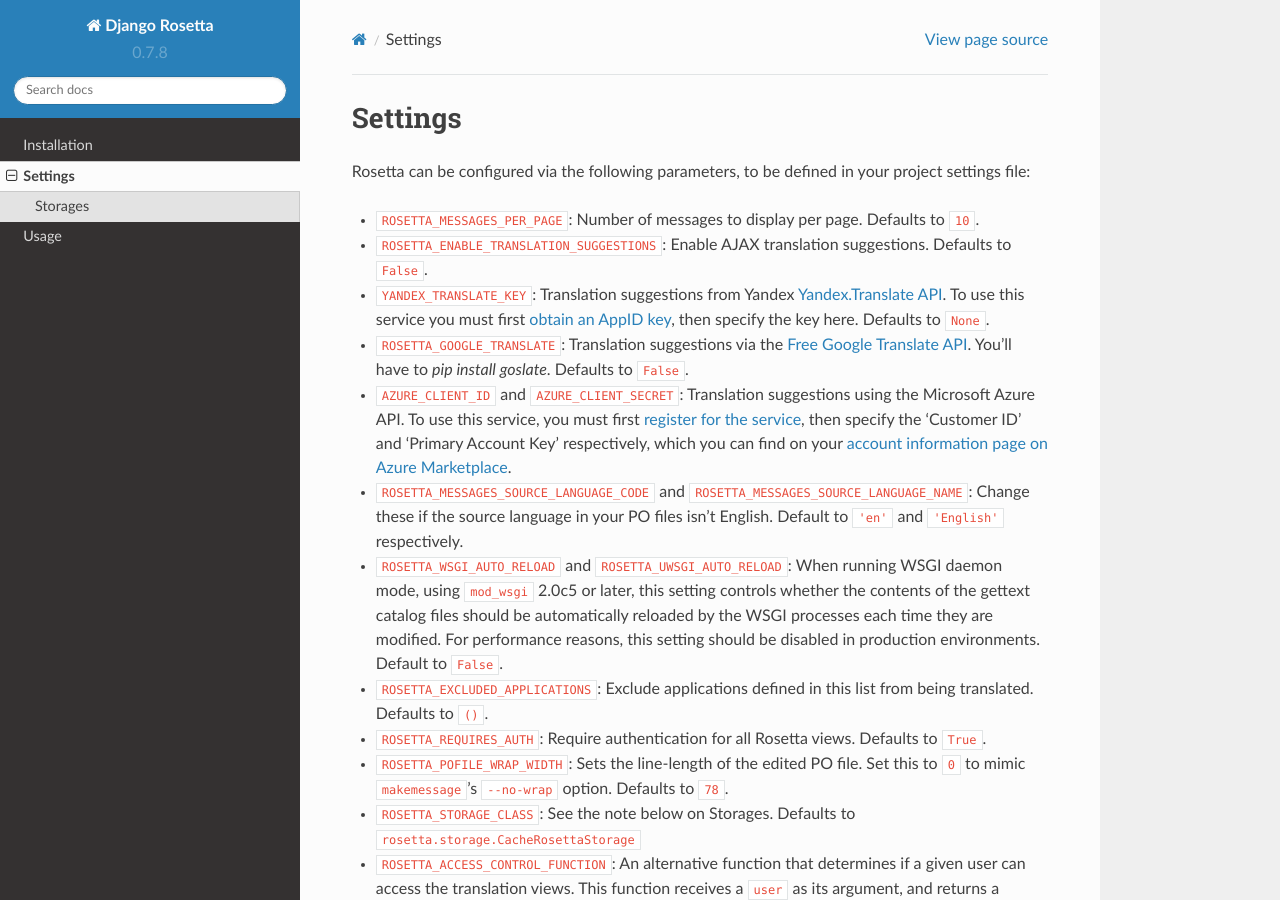
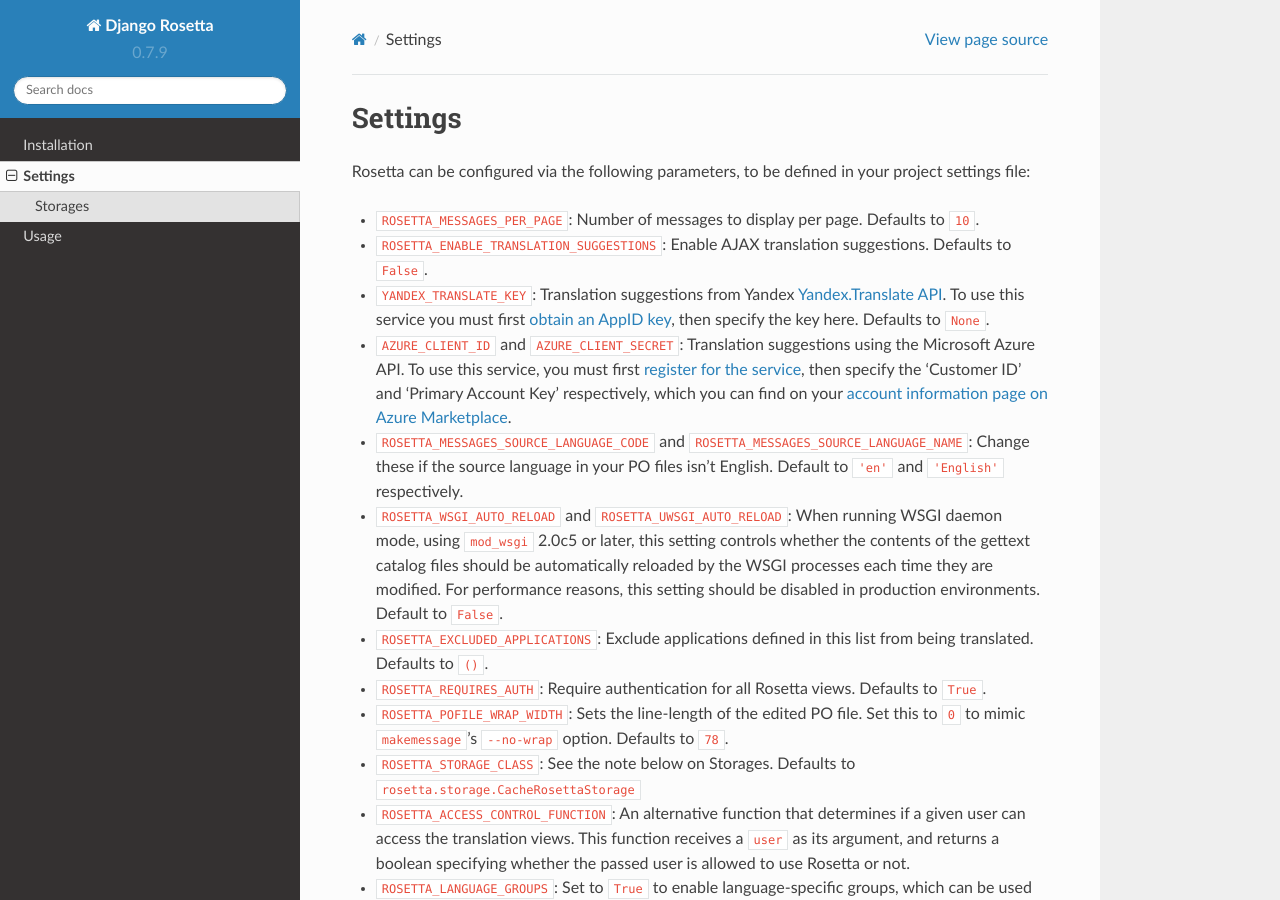
Before and after one commit to mbi/django-rosetta, a Sphinx documentation site: the page built from docs/settings.rst, in a window 1280 px wide and 900 px high. Built offline with Sphinx 7.4.7 and the Read the Docs theme 2.0.0, drawn with Linux system fonts in a browser that asks for light colours; some of the changed text lies outside the part shown.

```diff
--- a/docs/conf.py
+++ b/docs/conf.py
@@ -47,7 +47,7 @@ master_doc = 'index'
 
 # General information about the project.
 project = u'Django Rosetta'
-copyright = u'2015, Marco Bonetti'
+copyright = u'2016, Marco Bonetti'
 author = u'Marco Bonetti'
 
 # The version info for the project you're documenting, acts as replacement for
@@ -55,9 +55,9 @@ author = u'Marco Bonetti'
 # built documents.
 #
 # The short X.Y version.
-version = '0.7.8'
+version = '0.7.9'
 # The full version, including alpha/beta/rc tags.
-release = '0.7.8'
+release = '0.7.9'
 
 # The language for content autogenerated by Sphinx. Refer to documentation
 # for a list of supported languages.
--- a/docs/settings.rst
+++ b/docs/settings.rst
@@ -6,7 +6,6 @@ Rosetta can be configured via the following parameters, to be defined in your pr
 * ``ROSETTA_MESSAGES_PER_PAGE``: Number of messages to display per page. Defaults to ``10``.
 * ``ROSETTA_ENABLE_TRANSLATION_SUGGESTIONS``: Enable AJAX translation suggestions. Defaults to ``False``.
 * ``YANDEX_TRANSLATE_KEY``: Translation suggestions from Yandex `Yandex.Translate API <http://api.yandex.com/translate/>`_. To use this service you must first `obtain an AppID key <http://api.yandex.com/key/form.xml?service=trnsl>`_, then specify the key here. Defaults to ``None``.
-* ``ROSETTA_GOOGLE_TRANSLATE``: Translation suggestions via the `Free Google Translate API <http://pythonhosted.org/goslate/>`_. You'll have to `pip install goslate`. Defaults to ``False``.
 * ``AZURE_CLIENT_ID`` and ``AZURE_CLIENT_SECRET``: Translation suggestions using the Microsoft Azure API. To use this service, you must first `register for the service <https://datamarket.azure.com/dataset/5BA839F1-12CE-4CCE-BF57-A49D98D29A44>`_, then specify the 'Customer ID' and 'Primary Account Key' respectively, which you can find on your `account information page on Azure Marketplace <https://datamarket.azure.com/account?lang=en>`_.
 * ``ROSETTA_MESSAGES_SOURCE_LANGUAGE_CODE`` and ``ROSETTA_MESSAGES_SOURCE_LANGUAGE_NAME``: Change these if the source language in your PO files isn't English. Default to ``'en'`` and ``'English'`` respectively.
 * ``ROSETTA_WSGI_AUTO_RELOAD`` and ``ROSETTA_UWSGI_AUTO_RELOAD``: When running WSGI daemon mode, using ``mod_wsgi`` 2.0c5 or later, this setting controls whether the contents of the gettext catalog files should be automatically reloaded by the WSGI processes each time they are modified. For performance reasons, this setting should be disabled in production environments. Default to ``False``.
--- a/rosetta/__init__.py
+++ b/rosetta/__init__.py
@@ -1,6 +1,6 @@
-VERSION = (0, 7, 8)
+VERSION = (0, 7, 9)
 
 
 def get_version(svn=False, limit=3):
-    "Returns the version as a human-format string."
+    """Return the version as a human-format string."""
     return '.'.join([str(i) for i in VERSION[:limit]])
```
Also changed, not shown: 2 other files.
